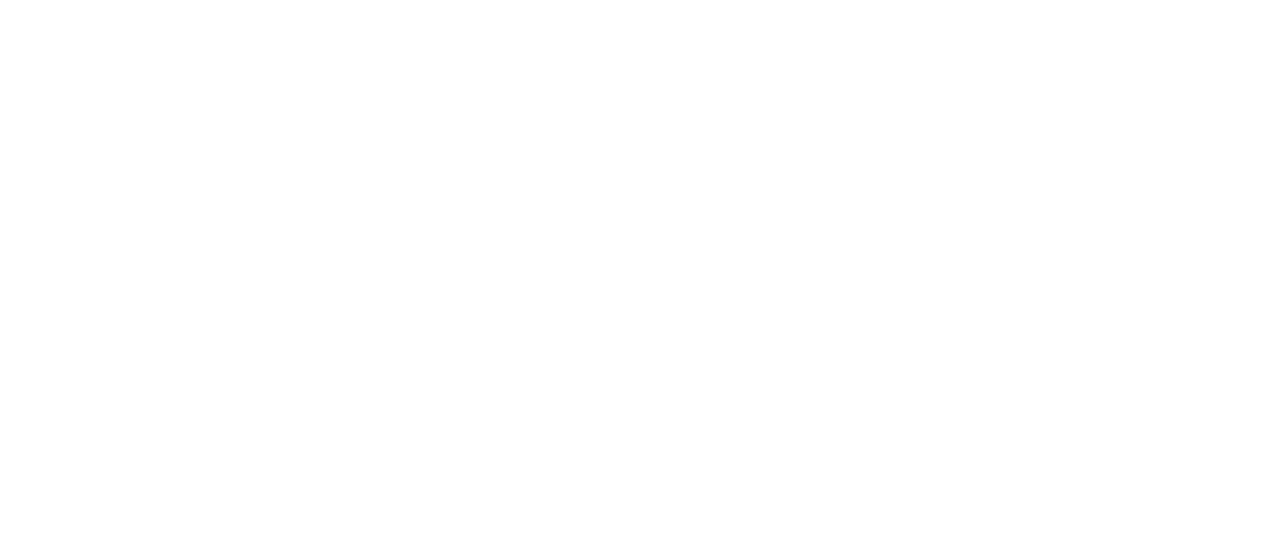
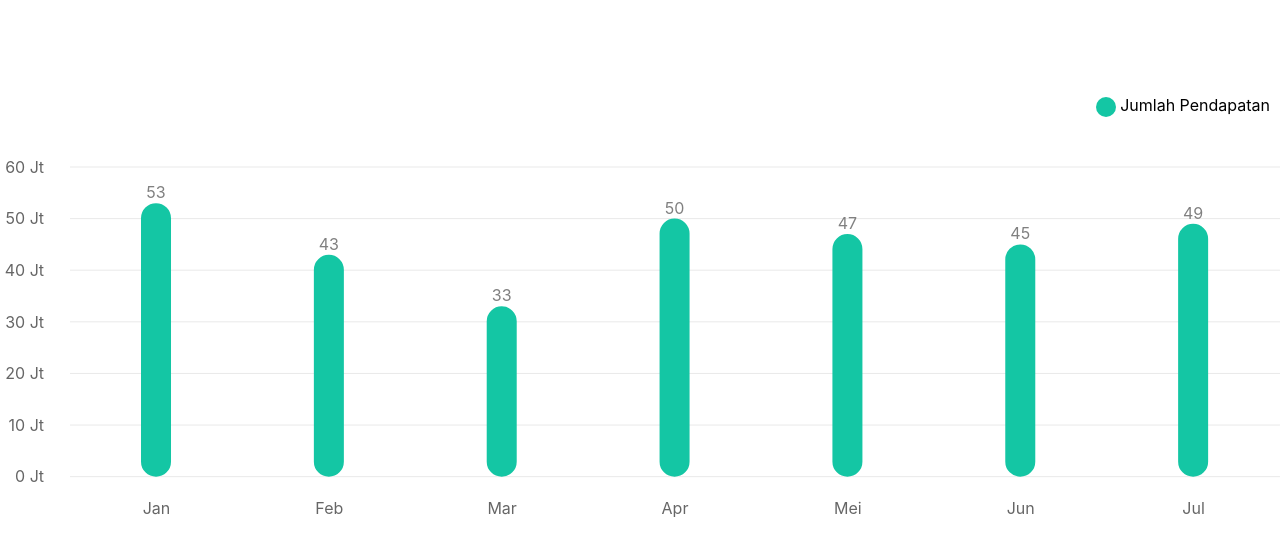
Before and after one commit to SanH16/practice-react, a React (Create React App) app in the folder react-exercise/: page /recharts-v2 in a window 1280 px wide. Before the commit this address had no page. Shown: the top 556 px of the page. Built offline with nearby package versions, Linux system fonts and the light colour scheme.

Commit message:
feat: add component RechartV2

```diff
--- a/react-exercise/src/App.js
+++ b/react-exercise/src/App.js
@@ -23,6 +23,7 @@
 import Charts from "./pages/Charts";
 import Rechart from "./pages/Recharts/Rechart";
 import RechartSimple from "./pages/Recharts/RechartSimple";
+import RechartV2 from "./pages/Recharts/RechartV2";
 
 const AppProvider = () => {
   return (
@@ -49,6 +50,7 @@
           <Route path="/charts" element={<Charts />} />
           <Route path="/recharts" element={<Rechart />} />
           <Route path="/recharts-simple" element={<RechartSimple />} />
+          <Route path="/recharts-v2" element={<RechartV2 />} />
         </Routes>
       </PersistGate>
     </Provider>
--- /dev/null
+++ b/react-exercise/src/pages/Recharts/RechartV2.jsx
@@ -0,0 +1,115 @@
+import React from "react";
+import {
+  BarChart,
+  Bar,
+  XAxis,
+  YAxis,
+  Tooltip,
+  Legend,
+  LabelList,
+  ResponsiveContainer as Wrapper,
+  CartesianGrid,
+} from "recharts";
+
+const data = [
+  {
+    year: "Januari",
+    after: 53,
+    // previous: 200,
+    amount: 0,
+  },
+  {
+    year: "Februari",
+    after: 43,
+    // previous: 180,
+    amount: 10,
+  },
+  {
+    year: "Maret",
+    after: 33,
+    // previous: 240,
+    amount: 20,
+  },
+  {
+    year: "April",
+    after: 50,
+    // previous: 220,
+    amount: 30,
+  },
+  {
+    year: "Mei",
+    after: 47,
+    // previous: 140,
+    amount: 40,
+  },
+  {
+    year: "Juni",
+    after: 45,
+    // previous: 140,
+    amount: 50,
+  },
+  {
+    year: "Juli",
+    after: 49,
+    // previous: 140,
+    amount: 60,
+  },
+];
+export default function RechartV2() {
+  const customTickYAxis = (value) => `${value} Jt`;
+  const customTickXAxis = (value) => value.slice(0, 3);
+  return (
+    <Wrapper width="100%" aspect={3}>
+      <BarChart
+        //   width={1016}
+        //   height={400}
+        data={data}
+        barGap={0}
+        margin={{
+          top: 5,
+          right: 0,
+          left: 10,
+          bottom: 10,
+        }}
+        //   layout="horizontal"
+        style={{ marginTop: "90px" }}
+      >
+        <Legend
+          verticalAlign="top"
+          align="end"
+          iconSize={20}
+          iconType="circle"
+          formatter={(value, entry, index) => <span className="text-black">{value}</span>}
+          wrapperStyle={{
+            paddingBottom: "50px",
+          }}
+        />
+        <CartesianGrid vertical={false} stroke="rgba(233, 233, 233, 1)" />
+        <XAxis
+          tickFormatter={customTickXAxis}
+          orientation="bottom"
+          dataKey="year"
+          tickLine={false}
+          axisLine={false}
+          tickMargin={20}
+          style={{ fontWeight: 400 }}
+        />
+        <YAxis
+          tickFormatter={customTickYAxis}
+          orientation="left"
+          type="string"
+          dataKey="amount"
+          tickLine={false}
+          axisLine={false}
+          tickMargin={20}
+          style={{ fontWeight: 400 }}
+        />
+        <Tooltip />
+        {/* <Bar barSize={10} dataKey="previous" name="Pekan Lalu" fill="rgba(185, 185, 185, 0.8)" /> */}
+        <Bar barSize={30} dataKey="after" name="Jumlah Pendapatan" fill="rgba(20, 198, 164, 1)" radius={30}>
+          <LabelList position="top" />
+        </Bar>
+      </BarChart>
+    </Wrapper>
+  );
+}
```
